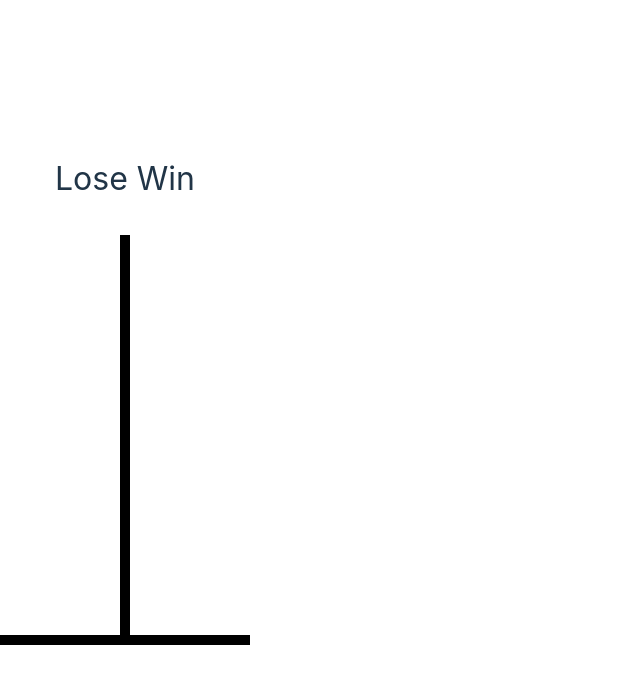
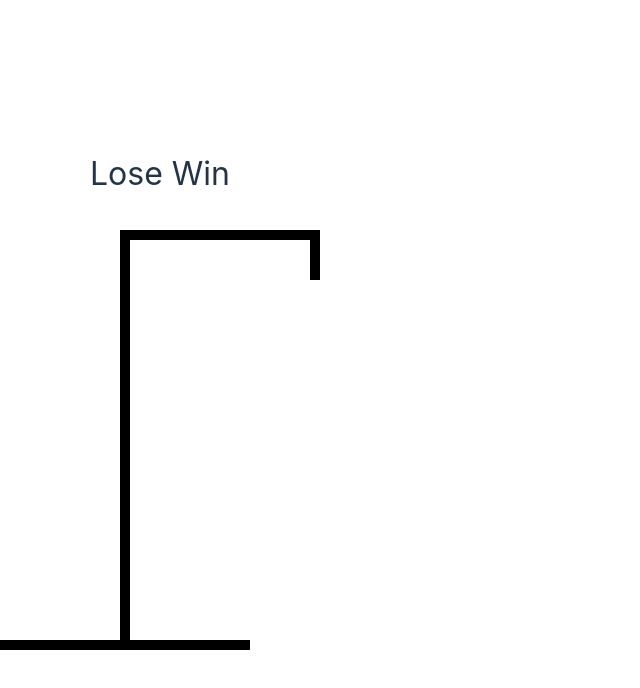
Before and after one commit to Michila0/Hangman_WordGame, a React (Vite) app: page / in a window 1280 px wide. Shown: the top 688 px of the page, without its empty margins (0-640 px from the left). Built offline with nearby package versions, Linux system fonts and the light colour scheme; the HTML template or start-up script is replaced by a standard one.

Commit message:
nice draw

```diff
--- a/src/HangmanDrawing.tsx
+++ b/src/HangmanDrawing.tsx
@@ -1,5 +1,9 @@
 export function HangmanDrawing() {
     return <div style={{position: "relative"}}>
+        <div style={{ height: "50px", width: "10px", background: "black", position:"absolute",top: 0, right: 0}}/>
+
+        <div style={{ height: "10px", width: "200px", background: "black", marginLeft: "120px"}}/>
+
         <div style={{ height: "400px", width: "10px", background: "black", marginLeft: "120px"}}/>
 
         <div style={{ height: "10px", width: "250px", background: "black"}}/>
```
